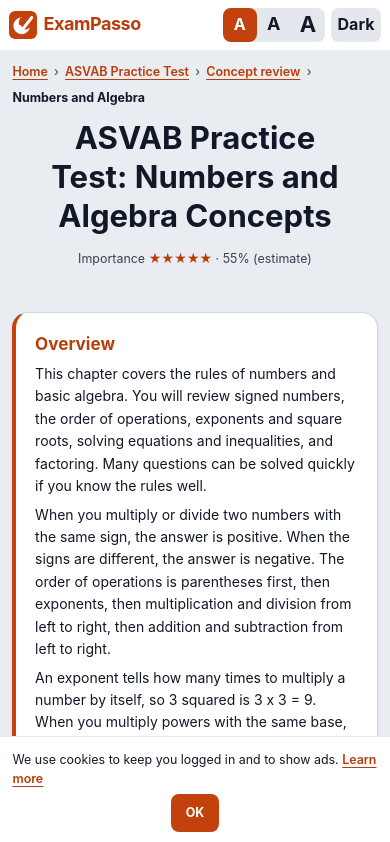
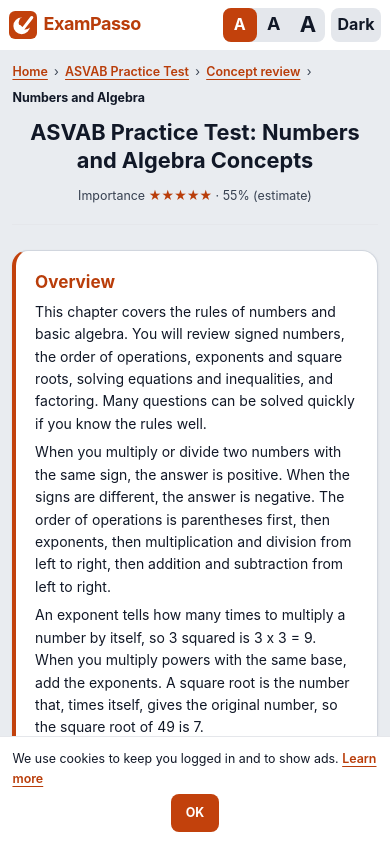
Before and after one commit to Moow-ui/Test, a Next.js app: page /en/cert/asvab/concepts/algebra in a window 390 px wide. Shown: the top 842 px of the page. Built offline with nearby package versions, Linux system fonts and the light colour scheme; no server answers; a web font is replaced by a local one.

Commit message:
ui: 핵심정리·개념 정리 단원 페이지의 큰 제목을 휴대폰에서 한 단계 작게
Co-Authored-By: Claude Opus 5.5 <noreply@anthropic.com>
Claude-Session: https://claude.ai/code/session_01YahgRpTozrhZzjgp7SU5Fe

```diff
--- a/app/[lang]/(site)/cert/[slug]/[chapterId]/page.tsx
+++ b/app/[lang]/(site)/cert/[slug]/[chapterId]/page.tsx
@@ -91,10 +91,10 @@ export default async function ChapterPage({ params }: Props) {
           {titleLines.length === 2 ? (
             <>
               <span className="block text-lg font-normal text-ink-sub">{titleLines[0]}</span>{" "}
-              <span className="mt-1 block text-2xl font-bold leading-tight">{titleLines[1]}</span>
+              <span className="mt-1 block text-xl font-bold leading-tight sm:text-2xl">{titleLines[1]}</span>
             </>
           ) : (
-            <span className="block text-2xl font-bold leading-tight">{meta.h1}</span>
+            <span className="block text-xl font-bold leading-tight sm:text-2xl">{meta.h1}</span>
           )}
         </h1>
       </header>
--- a/app/[lang]/(site)/cert/[slug]/concepts/[chapterId]/page.tsx
+++ b/app/[lang]/(site)/cert/[slug]/concepts/[chapterId]/page.tsx
@@ -102,10 +102,10 @@ export default async function ConceptChapterPage({ params }: Props) {
           {titleLines.length === 2 ? (
             <>
               <span className="block text-lg font-normal text-ink-sub">{titleLines[0]}</span>{" "}
-              <span className="mt-1 block text-2xl font-bold leading-tight">{titleLines[1]}</span>
+              <span className="mt-1 block text-xl font-bold leading-tight sm:text-2xl">{titleLines[1]}</span>
             </>
           ) : (
-            <span className="block text-2xl font-bold leading-tight">{meta.h1}</span>
+            <span className="block text-xl font-bold leading-tight sm:text-2xl">{meta.h1}</span>
           )}
         </h1>
         <p className="text-sm text-ink-sub">
```
